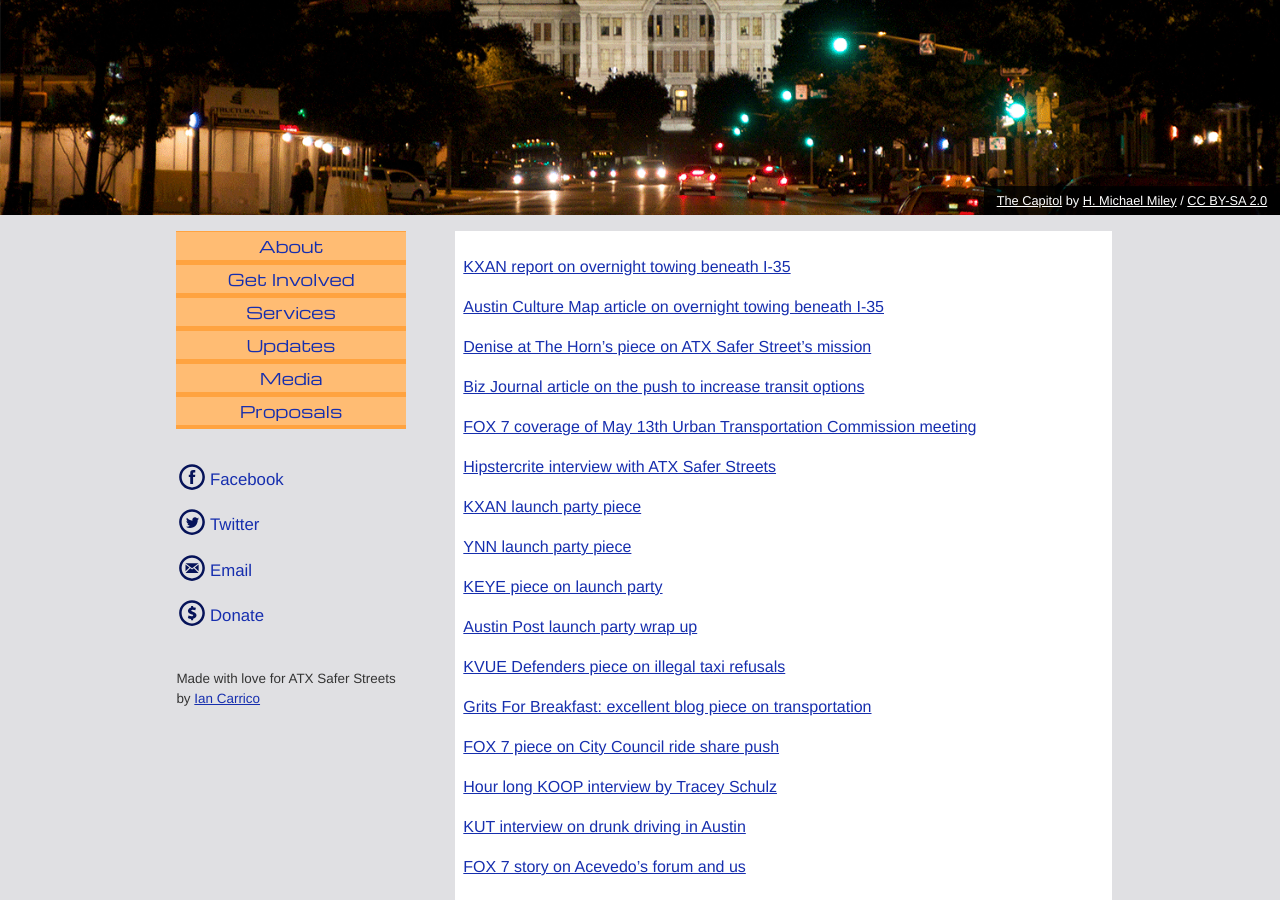
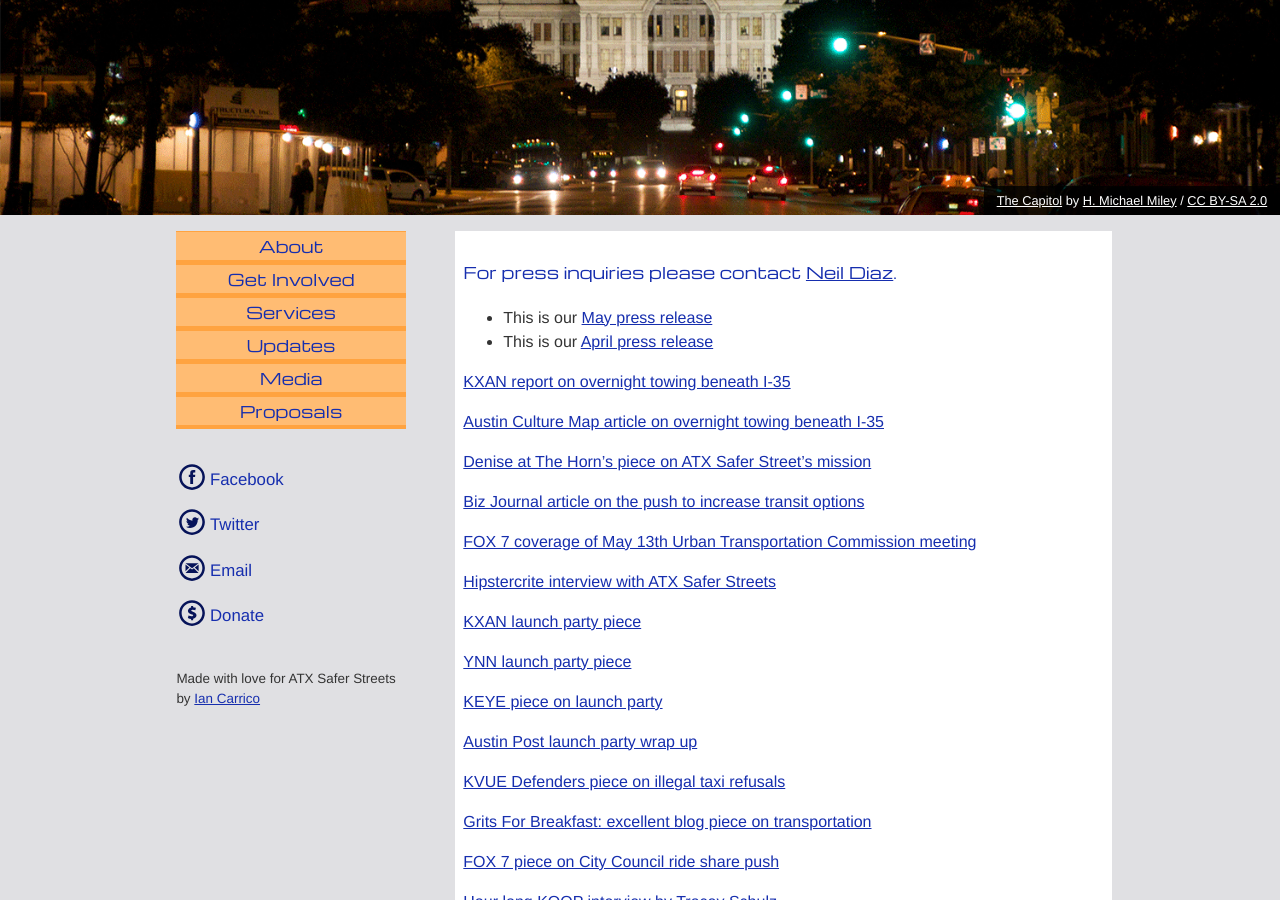
Before and after one commit to iamcarrico/atxsaferstreets, a Jekyll site: the page built from media.md, in a window 1280 px wide and 900 px high, scrolled down 557 px. Built offline with Jekyll 4.4.1, drawn with Linux system fonts in a browser that asks for light colours; some web fonts are replaced.

Commit message:
Update media.md

```diff
--- a/media.md
+++ b/media.md
@@ -4,6 +4,10 @@ title: Media appearances
 css_id: media
 header_image: 6
 ---
+####For press inquiries please contact [Neil Diaz](mailto:press@atxsaferstreets.org "press inquiries").
+* This is our [May press release](/pdf/pressrelease52014.pdf "Press Release")
+* This is our [April press release](/pdf/pressrelease.pdf "Press Release")
+
 
 <a href="http://kxan.com/2014/05/27/no-more-towing-on-weekends-from-i-35-lot-city-announces" target="_blank">KXAN report on overnight towing beneath I-35</a>
 
```
